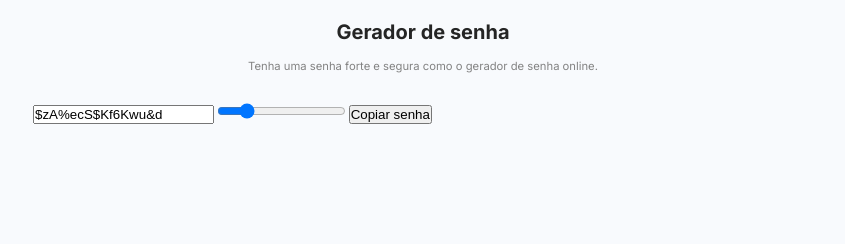
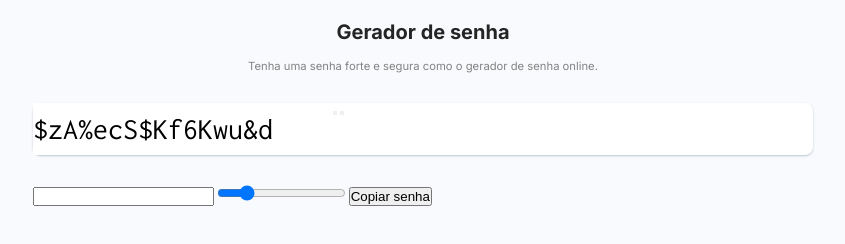
Before and after one commit to lucaslirah/dev_samurai, a plain HTML site: page gerador_de_senha/index.html in a window 1280 px wide. Shown: the whole page, without its empty margins (217-1062 px from the left). Drawn offline with Linux system fonts and the light colour scheme.

Commit message:
formatando inputs

```diff
--- a/gerador_de_senha/index.html
+++ b/gerador_de_senha/index.html
@@ -5,7 +5,7 @@
   <meta name="viewport" content="width=device-width, initial-scale=1.0">
   <link rel="preconnect" href="https://fonts.googleapis.com">
   <link rel="preconnect" href="https://fonts.gstatic.com" crossorigin>
-  <link href="https://fonts.googleapis.com/css2?family=Inter:ital,opsz,wght@0,14..32,100..900;1,14..32,100..900&display=swap" rel="stylesheet">
+  <link href="https://fonts.googleapis.com/css2?family=Inconsolata:wght@200..900&family=Inter:opsz,wght@14..32,100..900&display=swap" rel="stylesheet">
   <link rel="stylesheet" href="styles.css">
   <script src="script.js" defer></script>
 
@@ -17,6 +17,17 @@
       <h1 class="title">Gerador de senha</h1>
       <p class="subtitle">Tenha uma senha forte e segura como o gerador de senha online.</p>
     </section>
+    <section class="box">
+      <div class="password">
+        <div class="text">
+          <input type="text" name="password" id="password">
+        </div>
+        <div class="actions">
+          <button class="copy2"></button>
+          <button class="renew"></button>
+        </div>
+      </div>
+    </section>
 
     <input type="text" name="password" id="password" readonly>
     <input type="range" name="password-length" id="password-length" value="16" min="4" max="64">
--- a/gerador_de_senha/styles.css
+++ b/gerador_de_senha/styles.css
@@ -36,3 +36,30 @@ main{
   font-size: 1.125rem;
   color: #828282;
 }
+
+.box{
+  background: #fff;
+  box-shadow: 0 1px 2px rgba(132, 148, 165, 0.5);
+  border-radius: .8rem;
+  margin-bottom: 3rem;
+}
+.password{
+  display: flex;
+}
+.password text{
+  flex: 1;
+}
+.password .text input{
+  font-family: "Inconsolata", serif;
+  font-size: 3rem;
+  border: none;
+  outline: none;
+  cursor: default;
+  height: 5.2rem;
+  width: 100%;
+  transition: all 0.2s;
+  user-select: none;
+  -webkit-user-select: none;
+  -moz-user-select: none;
+  -ms-user-select: none;
+}
```
